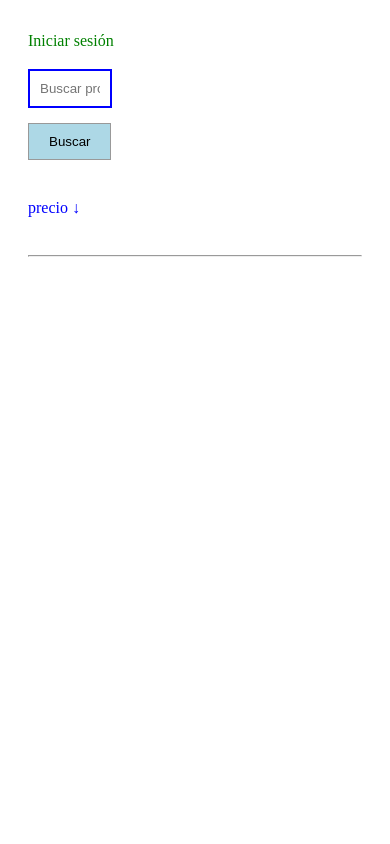
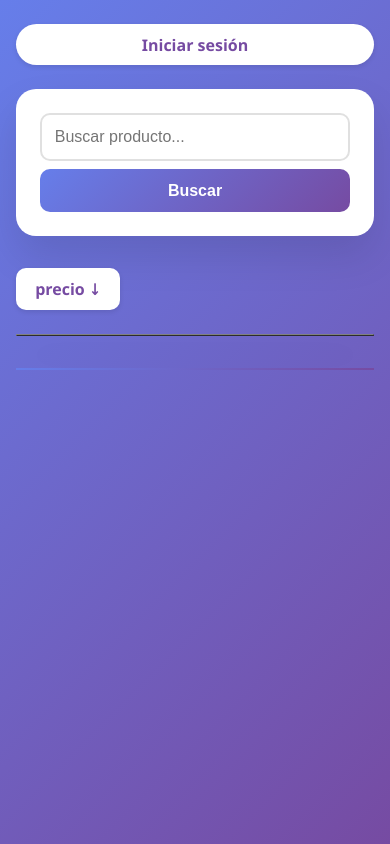
Before and after one commit to TheSilentCoder99/CRUD_PHP, a PHP site: page / in a window 390 px wide. Run offline with PHP 8.4, Linux system fonts and the light colour scheme; data comes from the database, SQL or seed files in the repository; data that the repository does not hold is empty.

Commit message:
Arreglos menores

```diff
--- a/style.css
+++ b/style.css
@@ -1,131 +1,330 @@
-/* Espacio entre elementos */
+/* Reset básico y estilos globales */
 * {
-    margin: 20;
-    padding: 20;
+    margin: 0;
+    padding: 0;
     box-sizing: border-box;
 }
 
 body {
-    color: black;
-    background-color: white;
-    padding: 20px;
-    line-height: 1.6;
+    font-family: 'Segoe UI', Tahoma, Geneva, Verdana, sans-serif;
+    background: linear-gradient(135deg, #667eea 0%, #764ba2 100%);
+    min-height: 100vh;
+    padding: 2rem;
+    color: #333;
 }
 
-.sessionOut{
-    color: red;
+/* Contenedor principal */
+body > * {
+    max-width: 1200px;
+    margin: 0 auto;
 }
 
-.sessionIn{
-    color: green;
+/* Enlaces de sesión */
+.sessionIn, .sessionOut {
+    display: inline-block;
+    text-decoration: none;
+    background: white;
+    color: #764ba2;
+    padding: 0.6rem 1.2rem;
+    border-radius: 50px;
+    font-weight: bold;
+    transition: all 0.3s ease;
+    box-shadow: 0 2px 5px rgba(0, 0, 0, 0.1);
+    margin-right: 1rem;
 }
 
-/* Espaciado para todos los elementos */
-h1, h2, h3, h4, h5, h6, p, div, section, article, form, table, button, input, select, a {
-    margin-bottom: 15px;
+.sessionIn:hover, .sessionOut:hover {
+    background: #764ba2;
+    color: white;
+    transform: scale(1.05);
+    box-shadow: 0 4px 10px rgba(0, 0, 0, 0.2);
 }
 
-h1, h2{
-        color: blue;
+/* Enlaces de gestión (solo para usuarios logueados) */
+body > a[href="All_productos.php"],
+body > a[href="All_fabricantes.php"] {
+    display: inline-block;
+    text-decoration: none;
+    background: linear-gradient(135deg, #48bb78 0%, #38a169 100%);
+    color: white;
+    padding: 0.6rem 1.2rem;
+    border-radius: 10px;
+    font-weight: bold;
+    transition: all 0.3s ease;
+    margin: 0.3rem;
+    box-shadow: 0 2px 5px rgba(0, 0, 0, 0.1);
 }
 
-/* Enlaces azules que se agrandan al hacer hover */
-a {
-    color: blue;
+body > a[href="panel_usuario.php"] {
+    display: inline-block;
     text-decoration: none;
+    background: linear-gradient(135deg, #ce332e 0%, #2f3b06 100%);
+    color: white;
+    padding: 0.6rem 1.2rem;
+    border-radius: 10px;
+    font-weight: bold;
+    transition: all 0.3s ease;
+    margin: 0.3rem;
+    box-shadow: 0 2px 5px rgba(0, 0, 0, 0.1);
+}
+
+body > a[href="All_productos.php"]:hover,
+body > a[href="All_fabricantes.php"]:hover,
+body > a[href="panel_usuario.php"]:hover {
+    transform: translateY(-2px);
+    box-shadow: 0 4px 10px rgba(0, 0, 0, 0.2);
+}
+
+/* Formulario de búsqueda */
+form {
+    background: white;
+    padding: 1.5rem;
+    border-radius: 20px;
+    box-shadow: 0 20px 40px rgba(0, 0, 0, 0.1);
+    margin: 1.5rem 0;
+    text-align: center;
+}
+
+form input[type="text"] {
+    width: 70%;
+    padding: 0.8rem;
+    border: 2px solid #e0e0e0;
+    border-radius: 10px;
+    font-size: 1rem;
+    transition: border-color 0.3s ease;
+    margin-right: 0.5rem;
+}
+
+form input[type="text"]:focus {
+    outline: none;
+    border-color: #764ba2;
+}
+
+form button {
+    background: linear-gradient(135deg, #667eea 0%, #764ba2 100%);
+    color: white;
+    border: none;
+    padding: 0.8rem 1.5rem;
+    border-radius: 10px;
+    font-size: 1rem;
+    font-weight: bold;
+    cursor: pointer;
+    transition: transform 0.3s ease, box-shadow 0.3s ease;
+}
+
+form button:hover {
+    transform: translateY(-2px);
+    box-shadow: 0 10px 20px rgba(0, 0, 0, 0.2);
+}
+
+/* Botón de ordenar precio */
+a[href*="orden"] {
+    display: inline-block;
+    text-decoration: none;
+    background: white;
+    color: #764ba2;
+    padding: 0.6rem 1.2rem;
+    border-radius: 10px;
+    font-weight: bold;
+    transition: all 0.3s ease;
+    margin: 0.5rem 0;
+    box-shadow: 0 2px 5px rgba(0, 0, 0, 0.1);
+}
+
+a[href*="orden"]:hover {
+    background: #764ba2;
+    color: white;
+    transform: scale(1.05);
+}
+
+/* Tabla de productos */
+table {
+    width: 100%;
+    background: white;
+    border-radius: 15px;
+    overflow: hidden;
+    box-shadow: 0 20px 40px rgba(0, 0, 0, 0.1);
+    border-collapse: collapse;
+    margin: 1rem 0;
+}
+
+table th, table td {
+    padding: 1rem;
+    text-align: left;
+    border-bottom: 1px solid #e0e0e0;
+}
+
+table tr {
+    transition: background-color 0.3s ease;
+}
+
+table tr:hover {
+    background-color: #f9f9f9;
+}
+
+table td {
+    color: #555;
+}
+
+/* Enlace "Ver ficha" dentro de la tabla */
+table a {
+    text-decoration: none;
+    color: #667eea;
+    font-weight: 500;
+    transition: color 0.3s ease;
+    padding: 0.4rem 0.8rem;
+    border-radius: 5px;
     display: inline-block;
 }
 
-a:active{
-color: red;
+table a:hover {
+    color: #764ba2;
+    background: #f0f0f0;
 }
 
-a:hover{
-color: red;
+/* Estilo para el precio en la tabla */
+table td:nth-child(2) {
+    font-weight: bold;
+    color: #667eea;
 }
 
-/* Tablas con fondo lightblue */
-table {
-    width: 100%;
-    border-collapse: collapse;
-    background-color: lightgreen;
-    margin-bottom: 20px;
+/* Estilo para el fabricante */
+table td:nth-child(4) {
+    font-style: italic;
+    color: #764ba2;
 }
 
-th, td {
-    padding: 12px;
-    text-align: left;
-    border: 1px solid #999;
-        background-color: lightgreen;
-
+/* Separador */
+hr {
+    margin: 2rem 0;
+    border: none;
+    height: 2px;
+    background: linear-gradient(135deg, #667eea 0%, #764ba2 100%);
 }
 
-/* Botones con fondo lightblue y letra negra */
-button, input[type="submit"], input[type="button"] {
-    background-color: lightblue;
-    color: black;
-    border: 1px solid #999;
-    padding: 10px 20px;
-    cursor: pointer;
-    transition: transform 0.3s ease;
+/* Navegación de páginas */
+.navegacion_paginasIndex {
     display: inline-block;
-    margin-bottom: 15px;
+    text-decoration: none;
+    background: white;
+    color: #764ba2;
+    padding: 0.6rem 1rem;
+    margin: 0.2rem;
+    border-radius: 8px;
+    font-weight: bold;
+    transition: all 0.3s ease;
+    box-shadow: 0 2px 5px rgba(0, 0, 0, 0.1);
+    text-align: center;
+    min-width: 40px;
 }
 
-/* Botones se agrandan al hacer hover */
-button:hover, input[type="submit"]:hover, input[type="button"]:hover {
+.navegacion_paginasIndex:hover {
+    background: #764ba2;
+    color: white;
     transform: scale(1.05);
+    box-shadow: 0 4px 10px rgba(0, 0, 0, 0.2);
 }
 
-/* Inputs de texto con línea azul */
-input[type="text"], input[type="email"], input[type="password"], textarea, select {
-    border: 2px solid blue;
-    padding: 10px;
-    width: 25%;
-    margin-bottom: 15px;
-    transition: all 0.3s ease;
+/* Estilo para la página activa */
+.navegacion_paginasIndex.activo {
+    background: linear-gradient(135deg, #667eea 0%, #764ba2 100%);
+    color: white;
+    cursor: default;
+    box-shadow: 0 4px 10px rgba(0, 0, 0, 0.2);
 }
 
-/* Inputs adquieren fondo lightgreen al escribir */
-input[type="text"]:focus, input[type="email"]:focus, input[type="password"]:focus, textarea:focus, select:focus {
-    background-color: lightgreen;
-    outline: none;
-    border-color: darkblue;
+.navegacion_paginasIndex.activo:hover {
+    transform: none;
 }
 
-/* Espaciado adicional para elementos en bloque */
-div, p, ul, ol, form {
-    margin-bottom: 20px;
+/* Responsive Design */
+@media (max-width: 768px) {
+    body {
+        padding: 1rem;
+    }
+
+    form input[type="text"] {
+        width: 100%;
+        margin-right: 0;
+        margin-bottom: 0.5rem;
+    }
+
+    form button {
+        width: 100%;
+    }
+
+    table, table thead, table tbody, table tr, table td, table th {
+        display: block;
+    }
+
+    table tr {
+        margin-bottom: 1rem;
+        border: 1px solid #e0e0e0;
+        border-radius: 10px;
+        overflow: hidden;
+    }
+
+    table td {
+        display: flex;
+        justify-content: space-between;
+        align-items: center;
+        padding: 0.8rem;
+        border-bottom: 1px solid #f0f0f0;
+    }
+
+    table td::before {
+        content: attr(data-label);
+        font-weight: bold;
+        color: #764ba2;
+        margin-right: 1rem;
+    }
+
+    .navegacion_paginasIndex {
+        padding: 0.4rem 0.8rem;
+        font-size: 0.9rem;
+        min-width: 35px;
+    }
+
+    .sessionIn, .sessionOut,
+    body > a[href="All_productos.php"],
+    body > a[href="All_fabricantes.php"] {
+        display: block;
+        text-align: center;
+        margin: 0.5rem 0;
+    }
 }
 
-/* Espaciado entre celdas de tabla */
-td, th {
-    margin: 5px;
-    padding: 12px;
+/* Animaciones */
+@keyframes fadeIn {
+    from {
+        opacity: 0;
+        transform: translateY(20px);
+    }
+    to {
+        opacity: 1;
+        transform: translateY(0);
+    }
 }
 
-img {
-    width: 400px;
-    height: 300px;
+table tr {
+    animation: fadeIn 0.3s ease-out;
 }
 
-.navegacion_paginasIndex.activo{
-    color: red;
+/* Scrollbar personalizado */
+::-webkit-scrollbar {
+    width: 10px;
 }
 
-.navegacion_paginasIndex{
-    font-size:larger;
-    font-weight: 700;
-    color: blue;
+::-webkit-scrollbar-track {
+    background: rgba(255, 255, 255, 0.1);
+    border-radius: 10px;
 }
 
-.navegacion_crear_producto{
-        font-size:larger;
-
-    color: blue;
-    font: 700;
+::-webkit-scrollbar-thumb {
+    background: white;
+    border-radius: 10px;
 }
 
-.navegacion_crear_producto.activo{
-    color: red;
+::-webkit-scrollbar-thumb:hover {
+    background: #764ba2;
 }
```
